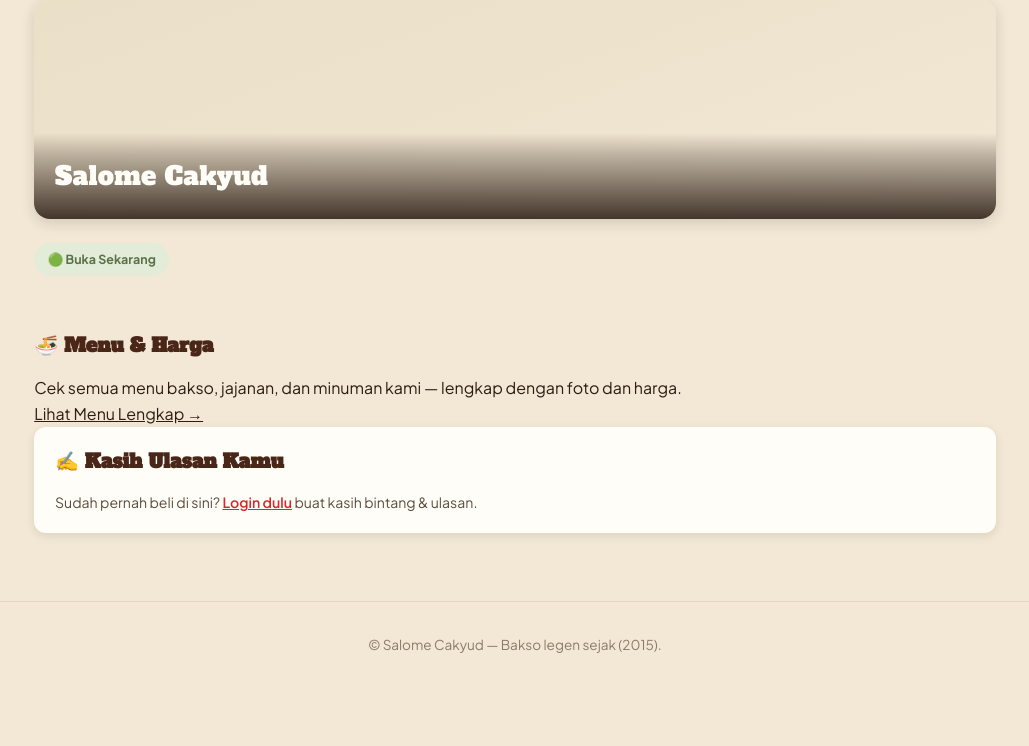
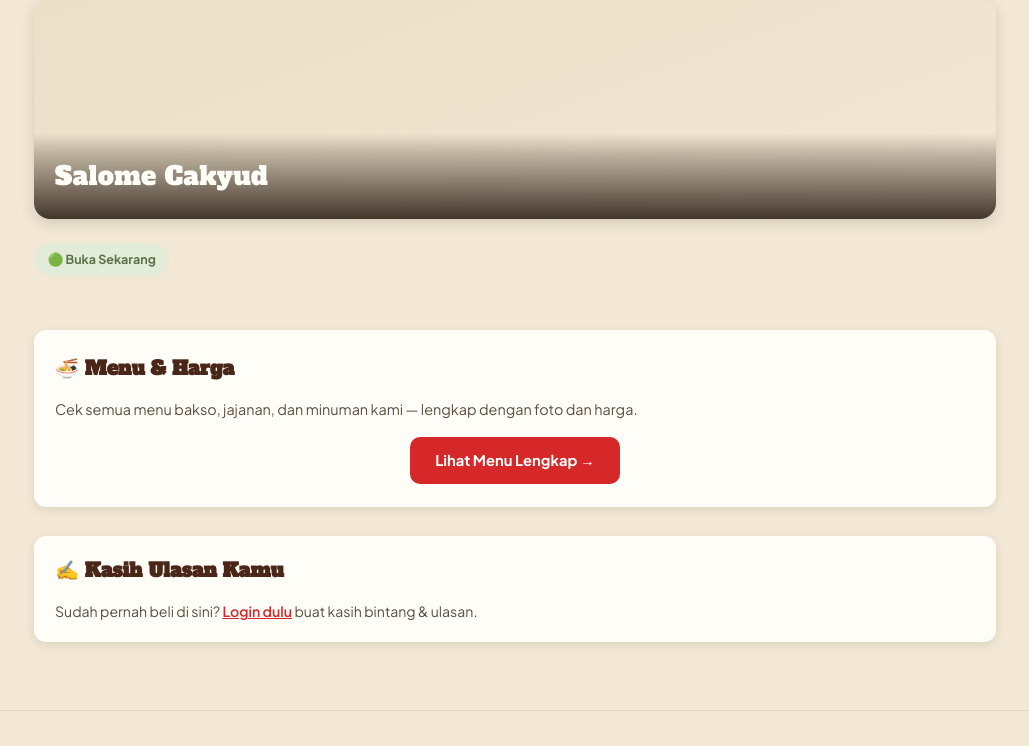
Before and after one commit to MiftahulKhoiri/Toko_onle, a FastAPI app: page /profil-toko in a window 1280 px wide. Shown: the part 156-902 px from the top of the page, without its empty margins (125-1154 px from the left). Before the commit the page ends 809 px from the top, so only its background shows below. Run offline with FastAPI, Linux system fonts and the light colour scheme; data comes from the database, SQL or seed files in the repository; data that the repository does not hold is empty.

Commit message:
Update style.css

```diff
--- a/app/static/css/style.css
+++ b/app/static/css/style.css
@@ -424,3 +424,16 @@ button { font-family: var(--font-body); font-weight: 700; border: none; border-r
     background: #e3ecd9; color: var(--daun); font-size: 0.66rem; font-weight: 700;
     padding: 0.15rem 0.5rem; border-radius: 999px; margin-left: 0.4rem; vertical-align: middle;
 }
+
+/* ==================== Menu & Harga → kartu ringkas ke halaman produk ==================== */
+.tp-menu-cta {
+    background: var(--santan); border-radius: 12px; padding: 1.4rem 1.3rem; margin-bottom: 1.8rem;
+    box-shadow: 0 3px 10px rgba(43,29,20,0.1); text-align: center;
+}
+.tp-menu-cta .tp-section-title { text-align: left; }
+.tp-menu-cta p { font-size: 0.9rem; color: #5c4d3d; line-height: 1.6; margin-bottom: 1rem; text-align: left; }
+.tp-menu-btn {
+    display: inline-block; background: var(--cabai); color: white; text-decoration: none;
+    padding: 0.75rem 1.6rem; border-radius: 10px; font-weight: 700; font-size: 0.92rem;
+}
+.tp-menu-btn:hover { background: var(--cabai-tua); }
```
